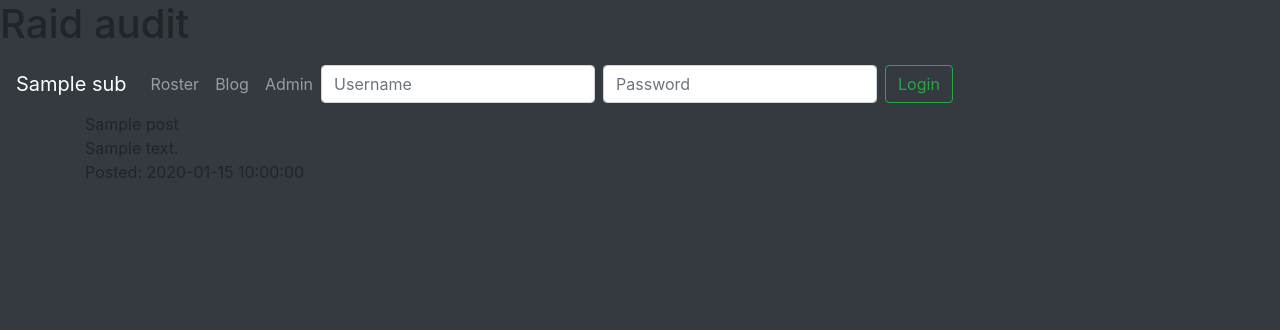
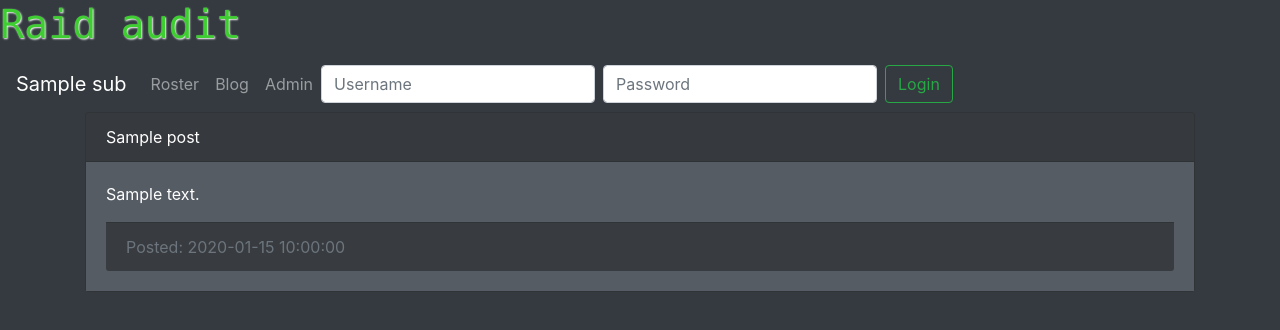
Before and after one commit to Supsu/raidaudit, a Flask app: template src/templates/blog.html in a window 1280 px wide. Shown: the top 330 px of the page. Run offline with Flask 2, Linux system fonts and the light colour scheme; the template is opened without the code that fills it: most values are stand-ins (such as "Sample title", 1, 10 or a date in 2020); parts of the project's set-up code (start-up, migrations or seed data) failed here and were passed over; some libraries are stand-ins or nearby versions.

Commit message:
Modified templates a bit, you can now post blog posts from admin page, added non-functional delete -button to blog posts when logged in

```diff
--- a/src/backend.py
+++ b/src/backend.py
@@ -129,6 +129,12 @@ class Backend:
 			return boolusr, boolpwd
 
 
+	def post(self, title, content):
+		r = self.db.postBlog(title, content)
+
+		return r
+
+
 
 
 if __name__ == "__main__":
--- a/src/db.py
+++ b/src/db.py
@@ -1,6 +1,7 @@
 import pymongo
 from dotenv import load_dotenv
 import os
+import time
 
 class Database:
 
@@ -36,7 +37,10 @@ class Database:
     def getSettings(self):
         return self.db.settings.find_one()
 
-
+    def postBlog(self, title, content):
+        self.db.blog.insert_one({ "title": title, "content": content, "timestamp": time.strftime('%Y-%m-%d', time.localtime())})
+        #TODO error checking
+        return True
 
 if __name__ == "__main__":
     db = Database()
--- a/src/flaskapp.py
+++ b/src/flaskapp.py
@@ -40,6 +40,17 @@ def admin():
         return redirect(url_for('index'))
 
 
+@app.route('/post', methods=["POST"])
+def postblog():
+    print(request.form)
+    r=backend.post(request.form['title'], request.form['post'])
+    if r:
+        flash("Success!")
+    else:
+        flash("Failure!")
+
+    return redirect(url_for('admin'))
+
 @app.route('/login', methods=['POST'])
 def login():
     username_exists = False
--- a/src/static/css/custom.css
+++ b/src/static/css/custom.css
@@ -3,13 +3,33 @@ body {
 }
 
 #messagebox {
-    color: #ffffff
+    color: #ffffff;
 }
 
 h5 {
-    color: #ffffff
+    color: #ffffff;
 }
 
-title {
-    color: #ffffff
+h1 {
+    color: rgb(63, 206, 50);
+    text-shadow: 1px 1px 2px white;
+    font-family: "Lucida Console", Courier, monospace;
 }
+
+.card {
+    background-color: #383b3f;
+    color: #ffffff;
+}
+
+.card-body {
+    background-color: #555c63;
+    color: #ffffff;
+}
+
+.card-text {
+    color: #ffffff;
+}
+
+.card-footer {
+    background-color: #383b3f;
+}
--- a/src/templates/blog.html
+++ b/src/templates/blog.html
@@ -4,11 +4,15 @@
 
 {% for post in posts %}
 
-    <div class="panel panel-default">
-        <div class="panel-heading">{{ post["title"] }}</div>
-        <div class="panel-body">{{ post["content"] }}</div>
-        <div class="panel-footer"> <p>Posted: {{ post["timestamp"] }} </div>
-    </div>
+    <div class="card">
+        <div class="card-header">{{ post["title"] }}</div>
+        <div class="card-body">
+        <p class="card-text">{{ post["content"] }}</p>
+        <div class="card-footer text-muted">Posted: {{ post["timestamp"] }} </div>
+        {% if user %}
+        <div class="card-footer"><button class="btn btn-danger" type="button">Delete</button> </div>
+        {% endif %}
+        </div></div>
     <br>
     <br>
 
```
Also changed, not shown: src/templates/admin.html (+5 -3 lines).
